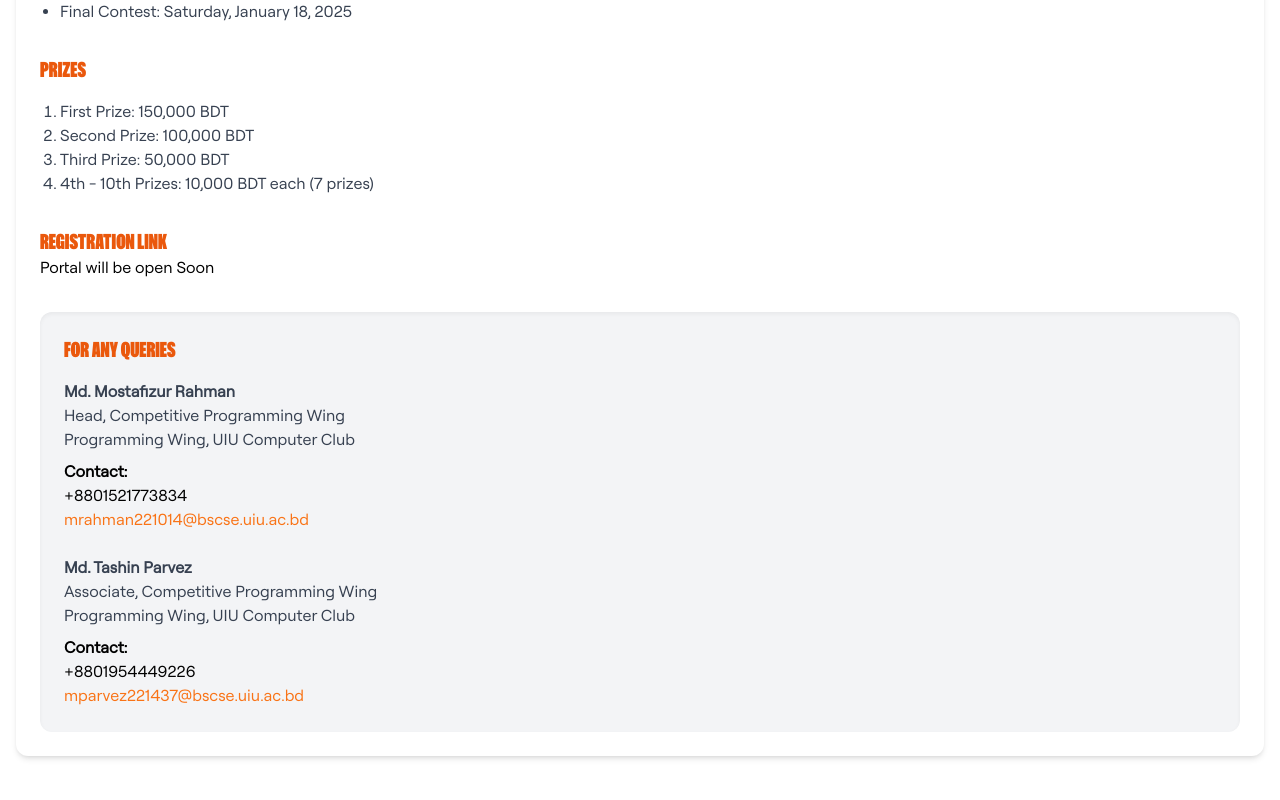
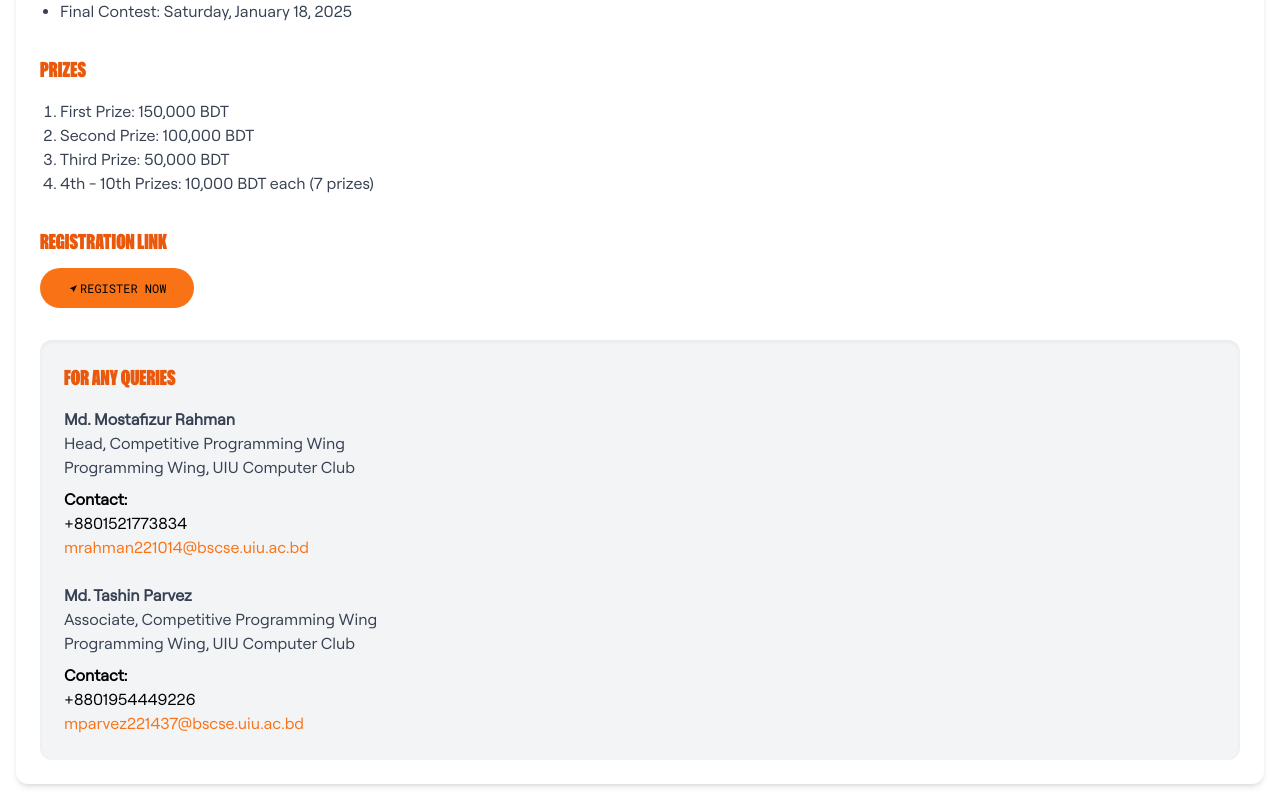
Before and after one commit to RuntimeError30/UIU-CSE-FEST-2025-Final-Repository, a React (Vite) app: page /iupc in a window 1280 px wide. Shown: the part 804-1604 px from the top of the page. Before the commit the page ends 1576 px from the top, so only its background shows below. Built offline with nearby package versions, Linux system fonts and the light colour scheme; a web font is replaced by a local one.

Commit message:
Announcements Added &  Event Links are active

```diff
--- a/src/components/ Iupc.jsx
+++ b/src/components/ Iupc.jsx
@@ -1,4 +1,6 @@
-
+import Button from "./Button";
+import { TiLocationArrow } from "react-icons/ti";
+import { Link } from "react-router-dom";
 
 const Iupc = () => {
   return (
@@ -65,7 +67,13 @@ const Iupc = () => {
         <section className="mb-8">
           <h2 className="text-xl font-zentry font-semibold text-orange-600">Registration Link</h2>
 
-          <h1 >Portal will be open Soon</h1>
+            <Link to="https://ecom2.uiu.ac.bd/csefest/signup/team/IUPC" target="blank">
+              <Button
+                title="Register Now"
+                leftIcon={<TiLocationArrow />}
+                containerClass="bg-orange-500 flex w-40 px-3 py-3 mt-3 rounded-full text-black text-xs md:text-xs items-center"
+              />
+            </Link>
         </section>
 
         <section className="bg-gray-100 p-6 rounded-xl shadow-inner mt-8">
--- a/src/components/Announcements.jsx
+++ b/src/components/Announcements.jsx
@@ -25,7 +25,28 @@ Who Can Apply?
       **Apply Now**: Deadline: December 16, 2024.`,
       link: 'https://docs.google.com/forms/d/e/1FAIpQLSfMzuLq-qpOv_pUSlrqTpVbXPIyKAnIHgxN0-oheUMFUq8-bA/viewform?fbclid=IwY2xjawHGqSlleHRuA2FlbQIxMAABHVmdd01B2lgbVxwaCz2eKuxeGjHxdzYJVOfqiBHqWw3b3Fr4B8GZZNxxug_aem_HmB5gyWTgWc-pWpmGizjfw',
     },
+    {
+      id: 3,
+      title: 'UIU CSE Fest 2025: Registration Portal Now Open! ',
+      date: 'December 13, 2024',
+      details: `We are thrilled to announce that the registration portal is officially live!
+      Get ready to dive into a world of innovation, technology, and competition as we bring you six exhilarating events, designed to challenge and inspire students from colleges and universities across the nation. Go to the events section to Register.`,
+      link: ' ',
+    },
+    {
+      id: 4,
+      title: 'Complete Your Team Details Anytime with Saved Drafts! ',
+      date: 'December 13, 2024',
+      details: `After signing up for the team, you will receive an email with a link. You can use this link to fill out the rest of the information. You can either complete it immediately or return later to finish the form. Any information you enter will be saved as a draft on the page, so you can easily come back and edit or submit it later.`,
+      link: ' ',
+    },
+  ];
 
+  const reorderedAnnouncements = [
+    announcements.find((announcement) => announcement.id === 4),
+    announcements.find((announcement) => announcement.id === 3),
+    announcements.find((announcement) => announcement.id === 2),
+    announcements.find((announcement) => announcement.id === 1),
   ];
 
   const toggleDropdown = (index) => {
@@ -40,7 +61,7 @@ Who Can Apply?
       </div>
 
       <div className="mt-20 space-y-6">
-        {announcements.map((announcement, index) => (
+        {reorderedAnnouncements.map((announcement, index) => (
           <div
             key={announcement.id}
             className="p-4 bg-gray-100 rounded-lg shadow hover:shadow-lg transition-all border border-transparent hover:border-[#ff4701]"
@@ -62,6 +83,7 @@ Who Can Apply?
               {activeIndex === index && (
                 <>
                   <p className="text-sm text-gray-700 whitespace-pre-line">{announcement.details}</p>
+                  {announcement.id !== 3 && announcement.id !== 4 && (
                     <a
                       href={announcement.link}
                       target="_blank"
@@ -70,6 +92,7 @@ Who Can Apply?
                     >
                       Learn More
                     </a>
+                  )}
                 </>
               )}
             </div>
--- a/src/components/Blockchain.jsx
+++ b/src/components/Blockchain.jsx
@@ -1,4 +1,6 @@
-
+import Button from "./Button";
+import { TiLocationArrow } from "react-icons/ti";
+import { Link } from "react-router-dom";
 
 const Blockchain = () => {
   return (
@@ -90,7 +92,13 @@ const Blockchain = () => {
         <section className="mb-8">
           <h2 className="text-xl font-zentry font-semibold text-orange-600">Registration Link</h2>
 
-          <h1>Portal will be open Soon</h1>
+            <Link to="https://ecom2.uiu.ac.bd/csefest/signup/team/BCO" target="blank">
+              <Button
+                title="Register Now"
+                leftIcon={<TiLocationArrow />}
+                containerClass="bg-orange-500 flex w-40 px-3 py-3 mt-3 rounded-full text-black text-xs md:text-xs items-center"
+              />
+            </Link>
         </section>
 
         <section className="bg-gray-100 p-6 rounded-xl shadow-inner mt-8">
--- a/src/components/Events.jsx
+++ b/src/components/Events.jsx
@@ -59,7 +59,7 @@ const BentoCard = ({ src, title, description, category, eventLink }) => {
                             {description}
                         </p>
                         <p className="mt-3 text-orange-500">
-                            Registration will be open soon
+                            Registration is Open Now
                         </p>
                     </div>
                 )}
--- a/src/components/ICTolym.jsx
+++ b/src/components/ICTolym.jsx
@@ -1,4 +1,6 @@
-
+import Button from "./Button";
+import { TiLocationArrow } from "react-icons/ti";
+import { Link } from "react-router-dom";
 
 const ICTolym = () => {
   return (
@@ -63,7 +65,13 @@ const ICTolym = () => {
 
         <section className="mb-8">
           <h2 className="text-xl font-zentry font-semibold text-orange-600">Registration Link</h2>
-          <h1>Portal will be open Soon</h1>
+            <Link to="https://ecom2.uiu.ac.bd/csefest/signup/team/ICTO" target="blank">
+              <Button
+                title="Register Now"
+                leftIcon={<TiLocationArrow />}
+                containerClass="bg-orange-500 flex w-40 px-3 py-3 mt-3 rounded-full text-black text-xs md:text-xs items-center"
+              />
+            </Link>
         </section>
 
         <section className="bg-gray-100 p-6 rounded-xl shadow-inner mt-8">
--- a/src/components/Lfr.jsx
+++ b/src/components/Lfr.jsx
@@ -1,4 +1,6 @@
-
+import Button from "./Button";
+import { TiLocationArrow } from "react-icons/ti";
+import { Link } from "react-router-dom";
 
 const Lfr = () => {
   return (
@@ -35,6 +37,15 @@ const Lfr = () => {
             <li><strong>Team Formation:</strong> Teams of up to 5 members; each participant can only join one team of a segment, i.e. a participant cannot be in two teams that are competing in the same segment.
             </li>
           </ul>
+          <div>
+            <Link to="https://ecom2.uiu.ac.bd/csefest/signup/team/LRF" target="blank">
+              <Button
+                title="Register Now"
+                leftIcon={<TiLocationArrow />}
+                containerClass="bg-orange-500 flex w-40 px-3 py-3 mt-3 rounded-full text-black text-xs md:text-xs items-center"
+              />
+            </Link>
+          </div>
         </section>
 
         <section className="mb-8">
--- a/src/components/ProjectShow.jsx
+++ b/src/components/ProjectShow.jsx
@@ -1,4 +1,6 @@
-
+import Button from "./Button";
+import { TiLocationArrow } from "react-icons/ti";
+import { Link } from "react-router-dom";
 
 const ProjectShow = () => {
   return (
@@ -141,7 +143,13 @@ const ProjectShow = () => {
 
         <section className="mb-8">
           <h2 className="text-xl font-zentry font-semibold text-orange-600">Registration Link</h2>
-          <h1>Portal will be open Soon</h1>
+            <Link to="https://ecom2.uiu.ac.bd/csefest/signup/team/PS" target="blank">
+              <Button
+                title="Register Now"
+                leftIcon={<TiLocationArrow />}
+                containerClass="bg-orange-500 flex w-40 px-3 py-3 mt-3 rounded-full text-black text-xs md:text-xs items-center"
+              />
+            </Link>
         </section>
 
         <section className="bg-gray-100 p-6 rounded-xl shadow-inner mt-8">
--- a/src/components/Soccorbot.jsx
+++ b/src/components/Soccorbot.jsx
@@ -1,4 +1,6 @@
-
+import Button from "./Button";
+import { TiLocationArrow } from "react-icons/ti";
+import { Link } from "react-router-dom";
 
 const Soccorbot = () => {
   return (
@@ -36,6 +38,17 @@ const Soccorbot = () => {
             <li><strong>Team Formation:</strong>  Teams of up to 5 members; each participant can only join one team of a segment, i.e. a participant cannot be in two teams that are competing in the same segment.
             </li>
           </ul>
+
+
+          <div>
+            <Link to="https://ecom2.uiu.ac.bd/csefest/signup/team/ROBO" target="blank">
+              <Button
+                title="Register Now"
+                leftIcon={<TiLocationArrow />}
+                containerClass="bg-orange-500 flex w-40 px-3 py-3 mt-3 rounded-full text-black text-xs md:text-xs items-center"
+              />
+            </Link>
+          </div>
         </section>
 
         <section className="mb-8">
@@ -132,7 +145,8 @@ const Soccorbot = () => {
           <p className="text-gray-700 mt-4">
             <strong>Fahad Rahman</strong><br />
             Secretary of Event, UIU Robotics Club<br />
-            <a href="mailto:frahman203014@bscse.uiu.ac.bd" className="text-orange-500">frahman203014@bscse.uiu.ac.bd</a>
+            <a href="mailto:frahman203014@bscse.uiu.ac.bd" className="text-orange-500">frahman203014@bscse.uiu.ac.bd</a><br />
+            <strong>Contact:</strong> 01752-619212
           </p>
 
           <p className="mt-6">
```
Lines whose indentation alone changed are shown as unchanged.
